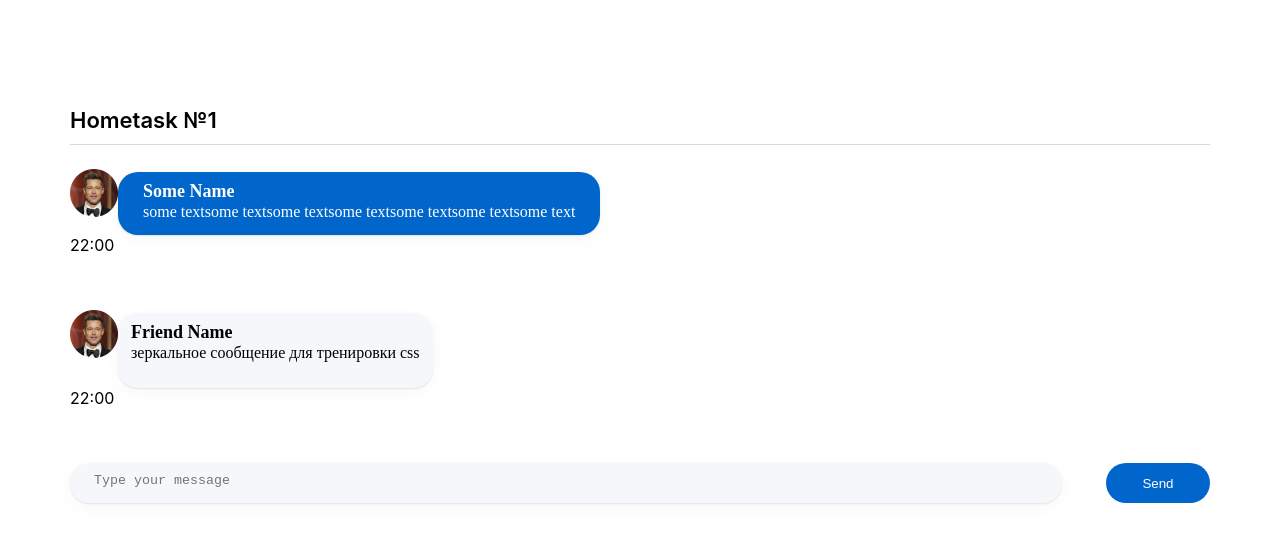
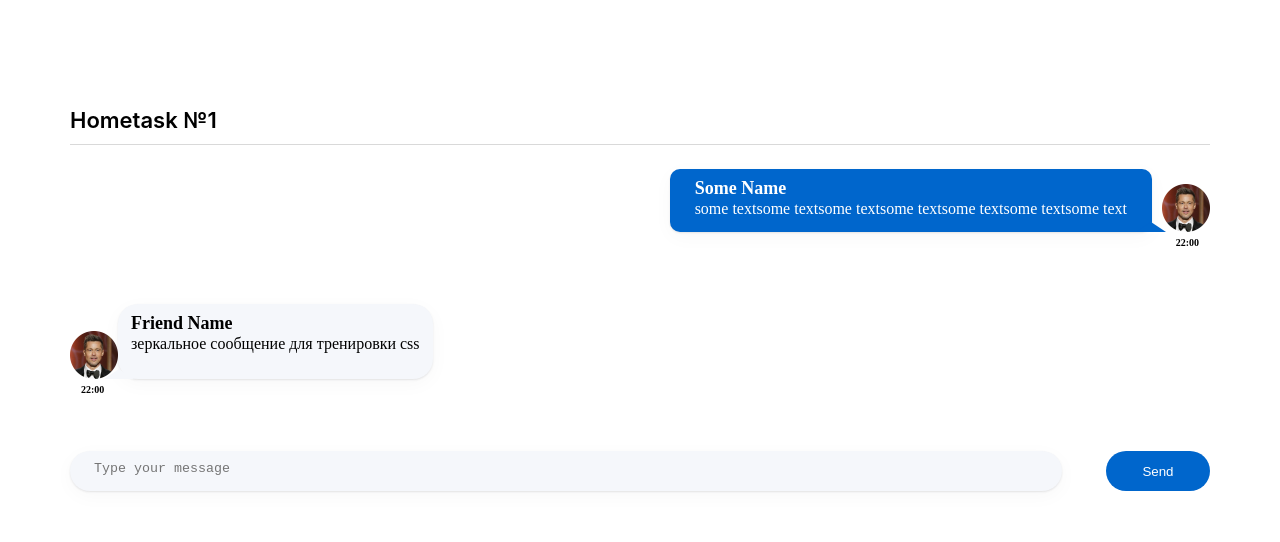
Before and after one commit to vovitolog/incubator-homework, a React (Create React App) app: page /#/pre-junior in a window 1280 px wide. Shown: the top 542 px of the page. Built offline with nearby package versions, Linux system fonts and the light colour scheme.

Commit message:
feat: add general positioning styles

```diff
--- a/src/s2-homeworks/hw01/friend-message/FriendMessage.module.css
+++ b/src/s2-homeworks/hw01/friend-message/FriendMessage.module.css
@@ -4,12 +4,13 @@
 }
 
 .friendImageAndText {
-
+    display: flex;
 }
 
 .friendImageAndText img {
     width:48px;
     height:48px;
+    align-self: flex-end;
 }
 
 .friendText {
@@ -19,9 +20,15 @@
     border-radius: 20px;
     box-shadow: 0px 5px 20px rgba(29, 33, 38, 0.03), 0px 1px 2px rgba(29, 33, 38, 0.1);
     box-sizing: border-box;
+    position: relative;
 }
 
 .friendText:after {
+    content: '';
+    position: absolute;
+    left: -14px; bottom: 0px;
+    border: 15px solid transparent;
+    border-bottom: 10px solid #F5F7FB;
 
 }
 
@@ -44,5 +51,11 @@
 }
 
 .friendTime {
-
+    padding-left: 11px;
+    padding-top: 5px;
+    font-family: 'Montserrat', serif;
+    font-style: normal;
+    font-weight: 600;
+    font-size: 10px;
+    line-height: 12px;
 }
--- a/src/s2-homeworks/hw01/message/Message.module.css
+++ b/src/s2-homeworks/hw01/message/Message.module.css
@@ -1,28 +1,39 @@
 .message {
     align-self: self-end;
     margin-bottom: 55px;
+    display: flex;
+    flex-direction: column;
+    align-items: flex-end;
 }
 
 .imageAndText {
-
+    display: flex;
+    flex-direction: row-reverse;
 }
 
 .imageAndText img {
     width: 48px;
     height: 48px;
+    align-self: flex-end;
+    margin-left: 10px;
 }
 
 .text {
     padding: 8px 25px 13px;
     background-color: #0066CC;
     display: inline-block;
-    border-radius: 20px;
+    border-radius: 10px;
     box-shadow: 0px 5px 20px rgba(29, 33, 38, 0.03), 0px 1px 2px rgba(29, 33, 38, 0.1);
     box-sizing: border-box;
+    position: relative;
 }
 
 .text:after {
-
+    content: '';
+    position: absolute;
+    right: -14px; bottom: 0px;
+    border: 15px solid transparent;
+    border-bottom: 10px solid #0066CC;
 }
 
 .name {
@@ -44,5 +55,11 @@
 }
 
 .time {
-
+    padding-right: 11px;
+    padding-top: 5px;
+    font-family: 'Montserrat', serif;
+    font-style: normal;
+    font-weight: 600;
+    font-size: 10px;
+    line-height: 12px;
 }
```
